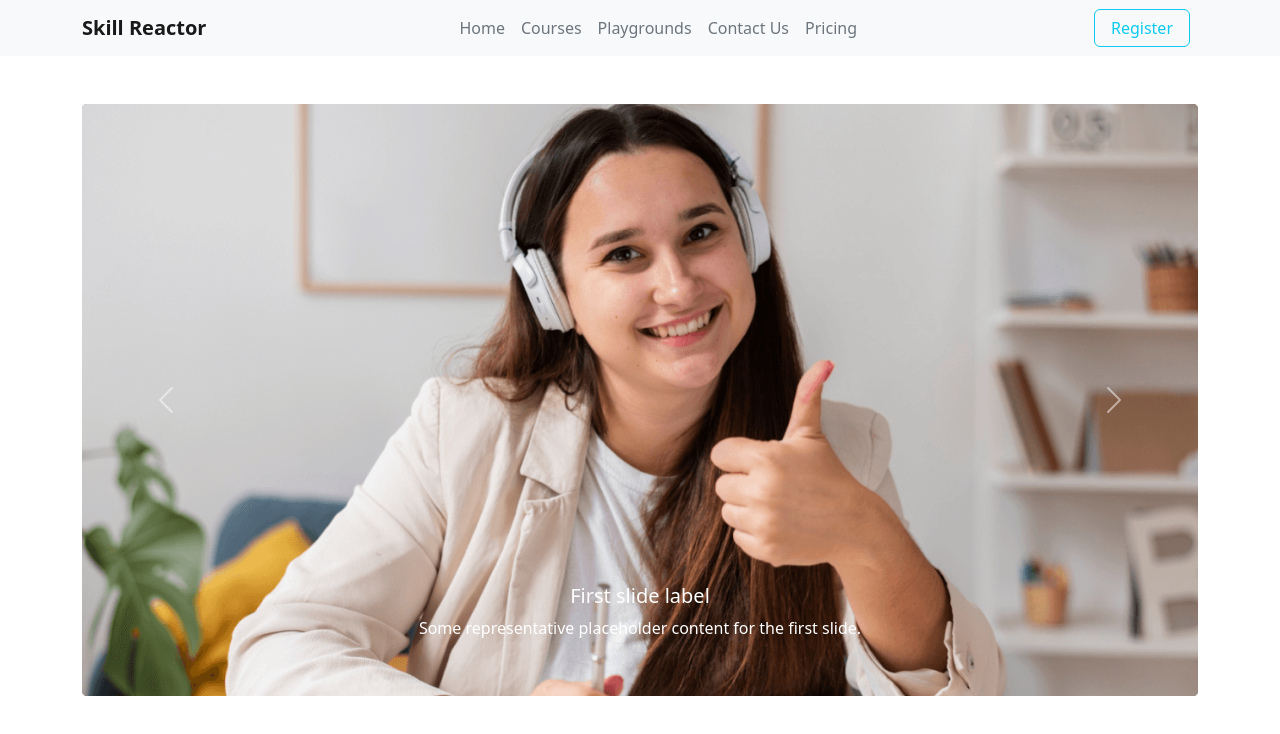
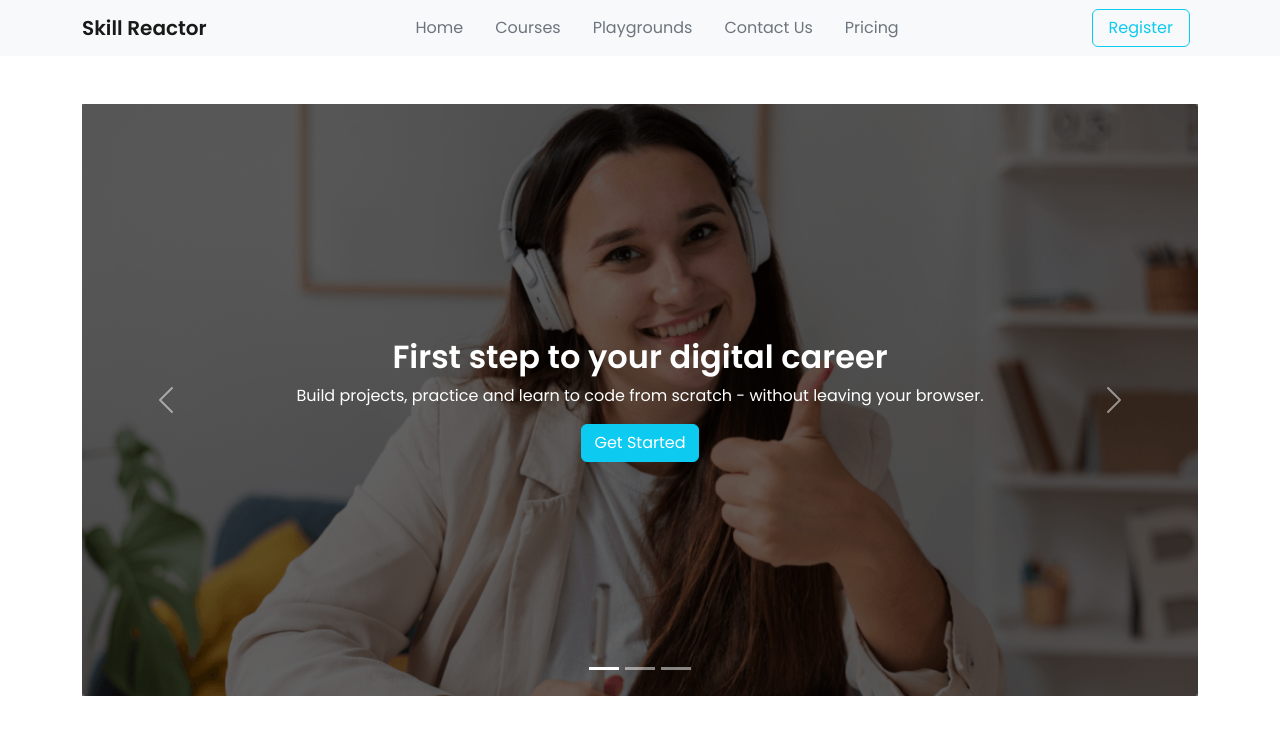
Before and after one commit to ajfahim/landing-page-bootstrap, a plain HTML site: page index.html in a window 1280 px wide. Drawn offline with nearby package versions, Linux system fonts and the light colour scheme.

Commit message:
finished working with nav and carousel

```diff
--- a/index.html
+++ b/index.html
@@ -10,6 +10,7 @@
       integrity="sha384-gH2yIJqKdNHPEq0n4Mqa/HGKIhSkIHeL5AyhkYV8i59U5AR6csBvApHHNl/vI1Bx"
       crossorigin="anonymous"
     />
+
     <!-- google fonts -->
     <link rel="preconnect" href="https://fonts.googleapis.com" />
     <link rel="preconnect" href="https://fonts.gstatic.com" crossorigin />
@@ -17,6 +18,8 @@
       href="https://fonts.googleapis.com/css2?family=Poppins:wght@400;600&display=swap"
       rel="stylesheet"
     />
+    <!-- stylesheet  -->
+    <link rel="stylesheet" href="styles.css" />
   </head>
   <body>
     <!-- header section start -->
@@ -44,7 +47,7 @@
         </button>
         <div class="collapse navbar-collapse" id="navbarSupportedContent">
           <ul class="navbar-nav me-auto ms-auto mb-2 mb-lg-0">
-            <li class="nav-item">
+            <li class="nav-item mx-2">
               <a
                 class="nav-link active text-secondary"
                 aria-current="page"
@@ -52,7 +55,7 @@
                 >Home</a
               >
             </li>
-            <li class="nav-item">
+            <li class="nav-item mx-2">
               <a
                 class="nav-link active text-secondary"
                 aria-current="page"
@@ -60,7 +63,7 @@
                 >Courses</a
               >
             </li>
-            <li class="nav-item">
+            <li class="nav-item mx-2">
               <a
                 class="nav-link active text-secondary"
                 aria-current="page"
@@ -68,7 +71,7 @@
                 >Playgrounds</a
               >
             </li>
-            <li class="nav-item">
+            <li class="nav-item mx-2">
               <a
                 class="nav-link active text-secondary"
                 aria-current="page"
@@ -76,7 +79,7 @@
                 >Contact Us</a
               >
             </li>
-            <li class="nav-item">
+            <li class="nav-item mx-2">
               <a
                 class="nav-link active text-secondary"
                 aria-current="page"
@@ -94,50 +97,106 @@
         </button>
       </div>
     </nav>
-    <!-- slider section start  -->
+    <!-- -----------------------------------------
+               slider section start
+    --------------------------------------------  -->
     <section class="container mt-5">
       <div
-        id="carouselExampleIndicators"
+        id="carouselExampleCaptions"
         class="carousel slide"
-        data-bs-ride="true"
+        data-bs-ride="false"
       >
-        <div class="carousel-inner">
-          <div class="carousel-item active">
+        <div class="carousel-indicators">
+          <button
+            type="button"
+            data-bs-target="#carouselExampleCaptions"
+            data-bs-slide-to="0"
+            class="active"
+            aria-current="true"
+            aria-label="Slide 1"
+          ></button>
+          <button
+            type="button"
+            data-bs-target="#carouselExampleCaptions"
+            data-bs-slide-to="1"
+            aria-label="Slide 2"
+          ></button>
+          <button
+            type="button"
+            data-bs-target="#carouselExampleCaptions"
+            data-bs-slide-to="2"
+            aria-label="Slide 3"
+          ></button>
+        </div>
+        <div class="carousel-inner mh-100">
+          <div class="carousel-item drk active">
             <img
               src="images/cover/cover-1.png"
               class="d-block w-100"
               alt="..."
             />
-            <div class="carousel-caption">
-              <div class="d-flex align-items-center justify-content-center">
-                <div>
-                  <h5>First slide label</h5>
-                  <p>
-                    Some representative placeholder content for the first slide.
-                  </p>
-                </div>
+
+            <div
+              class="carousel-caption d-flex flex-column justify-content-center h-100"
+              style="top: 0"
+            >
+              <div>
+                <h2 class="fw-bolder">First step to your digital career</h2>
+                <p>
+                  Build projects, practice and learn to code from scratch -
+                  without leaving your browser.
+                </p>
+                <div class="btn btn-info text-white">Get Started</div>
               </div>
             </div>
           </div>
-          <div class="carousel-item">
+          <div class="carousel-item drk">
             <img
               src="images/cover/cover-2.jpg"
               class="d-block w-100"
               alt="..."
             />
+
+            <div
+              class="carousel-caption d-flex flex-column justify-content-center h-100"
+              style="top: 0"
+            >
+              <div>
+                <h2 class="fw-bolder">First step to your Development career</h2>
+                <p>
+                  Build projects, practice and learn to code from scratch -
+                  without leaving your browser.
+                </p>
+                <div class="btn btn-info text-white">Get Started</div>
+              </div>
+            </div>
           </div>
-          <div class="carousel-item">
+          <div class="carousel-item drk">
             <img
               src="images/cover/cover-3.jpg"
               class="d-block w-100"
               alt="..."
             />
+
+            <div
+              class="carousel-caption d-flex flex-column justify-content-center h-100"
+              style="top: 0"
+            >
+              <div c>
+                <h2 class="fw-bolder">First step to your digital career</h2>
+                <p>
+                  Build projects, practice and learn to code from scratch -
+                  without leaving your browser.
+                </p>
+                <a class="btn btn-info text-white">Get Started</a>
+              </div>
+            </div>
           </div>
         </div>
         <button
           class="carousel-control-prev"
           type="button"
-          data-bs-target="#carouselExampleIndicators"
+          data-bs-target="#carouselExampleCaptions"
           data-bs-slide="prev"
         >
           <span class="carousel-control-prev-icon" aria-hidden="true"></span>
@@ -146,7 +205,7 @@
         <button
           class="carousel-control-next"
           type="button"
-          data-bs-target="#carouselExampleIndicators"
+          data-bs-target="#carouselExampleCaptions"
           data-bs-slide="next"
         >
           <span class="carousel-control-next-icon" aria-hidden="true"></span>
--- a/styles.css
+++ b/styles.css
@@ -1,3 +1,19 @@
 body {
   font-family: "Poppins", sans-serif;
 }
+.drk:after {
+  content: "";
+  display: block;
+  position: absolute;
+  top: 0;
+  bottom: 0;
+  left: 0;
+  right: 0;
+  background: black;
+  opacity: 0.6;
+  z-index: 1;
+}
+
+.carousel-caption {
+  z-index: 2;
+}
```
